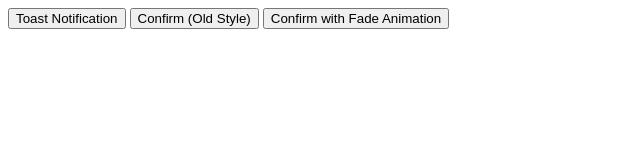
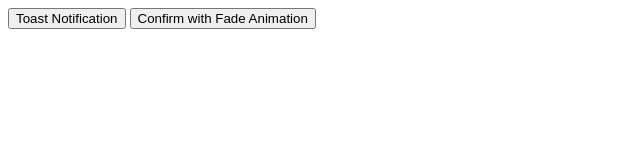
Before and after one commit to heinhtet8X/hiinformer, a website: page demo/index.html in a window 1280 px wide. Shown: the top 160 px of the page, without its empty margins (0-640 px from the left). Drawn offline with Linux system fonts and the light colour scheme; files whose address does not match are found by name.

Commit message:
write readme

```diff
--- a/demo/index.html
+++ b/demo/index.html
@@ -8,16 +8,10 @@
 
     <link rel="stylesheet" href="../dist/styles/main.css">
 
-    <style>
-        body {
-            min-height: 1000vh;
-        }
-    </style>
 </head>
 
 <body>
     <button onclick="handleSuccess()">Toast Notification</button>
-    <button onclick="handleConfirm()">Confirm (Old Style)</button>
     <button onclick="handleFadeConfirm()">Confirm with Fade Animation</button>
 
 
@@ -62,21 +56,6 @@
         };
 
     </script>
-
-    <!-- <div class="dialog dialog-container">
-        <div class="dialog-box">
-            <div class="dialog-header">
-                Successful
-            </div>
-            <div class="dialog-body">
-                Are you sure to delete this record?
-            </div>
-            <div class="dialog-footer">
-                <button type="button" class="dialog-btn dialog-btn-close">Cancel</button>
-                <button type="button" class="dialog-btn dialog-btn-confirm">Okay</button>
-            </div>
-        </div>
-    </div> -->
 </body>
 
 </html>
```
Also changed, not shown: README.md, src/core/confirm/README.md (added).
